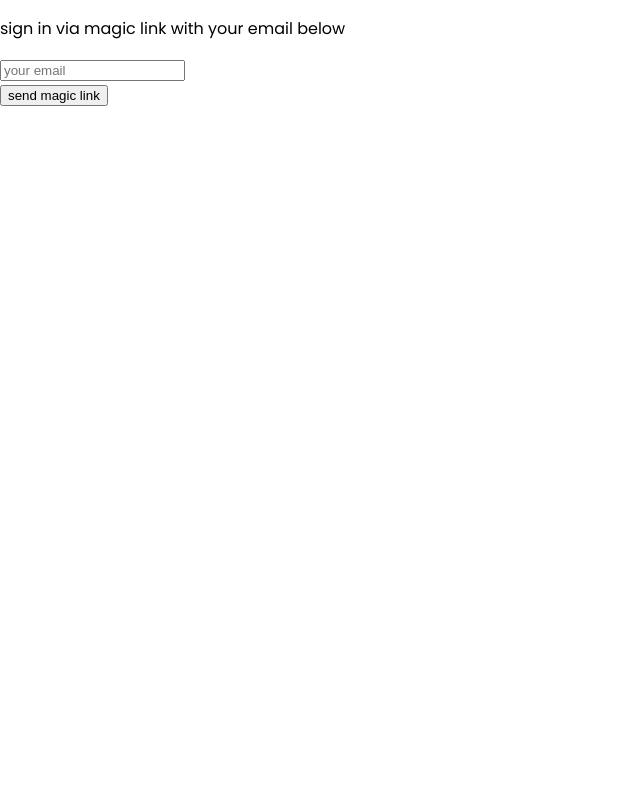
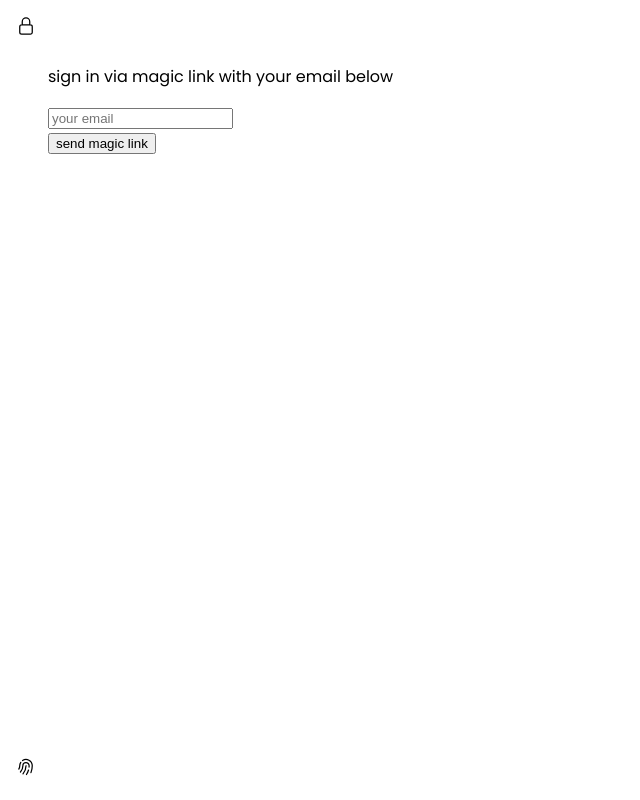
Before and after one commit to vlbn/fancy, a Vue app: page / in a window 1280 px wide. Shown: the whole page, without its empty margins (0-640 px from the left). Built offline with nearby package versions, Linux system fonts and the light colour scheme; no server answers.

Commit message:
antes de COMPOSABLES

```diff
--- a/src/App.vue
+++ b/src/App.vue
@@ -1,24 +1,78 @@
 <script setup>
-import { ref, onMounted } from "vue";
+import { ref, onMounted, provide } from "vue";
 import { supabase } from "@/helpers/supabase";
 
-import AuthView from "./views/AuthView.vue";
-import UserView from "./views/UserView.vue";
+import TheHeader from "./components/TheHeader.vue";
+import TheFooter from "./components/TheFooter.vue";
 
-const session = ref();
+let session = ref(null);
 
-onMounted(() => {
-  supabase.auth.getSession().then(({ data }) => {
-    session.value = data.session;
-  });
+let isLoading = ref(false);
 
-  supabase.auth.onAuthStateChange((_, _session) => {
-    session.value = _session;
-  });
+let email = ref(null);
+
+const handleLogin = async () => {
+  try {
+    isLoading.value = true;
+    const { error } = await supabase.auth.signInWithOtp({
+      email: email.value,
+    });
+    if (error) throw error;
+    alert("Check your email for the login link!");
+  } catch (error) {
+    if (error instanceof Error) {
+      alert(error.message);
+    }
+  } finally {
+    isLoading.value = false;
+  }
+};
+
+const logOut = async () => {
+  try {
+    isLoading.value = true;
+    let { error } = await supabase.auth.signOut();
+    if (error) throw error;
+  } catch (error) {
+    alert(error.message);
+  } finally {
+    isLoading.value = false;
+  }
+};
+
+supabase.auth.getSession().then(({ data }) => {
+  session.value = data.session;
 });
+supabase.auth.onAuthStateChange((_, _session) => {
+  session.value = _session;
+});
+
+// onMounted(() => {
+
+// });
+//
+
+provide("authSession", { session, logOut });
+//
 </script>
 
 <template>
-  <UserView v-if="session" :session="session" />
-  <AuthView v-else />
+  <form @submit.prevent="handleLogin" class="p-1" v-if="!session">
+    <div>
+      <p class="description">sign in via magic link with your email below</p>
+      <div>
+        <input type="email" placeholder="your email" v-model="email" />
+      </div>
+      <div>
+        <input
+          type="submit"
+          class="button block"
+          :value="isLoading ? 'loading' : 'send magic link'"
+          :disabled="isLoading"
+        />
+      </div>
+    </div>
+  </form>
+  <TheHeader />
+  <TheFooter />
 </template>
--- a/src/assets/sass/_index.scss
+++ b/src/assets/sass/_index.scss
@@ -66,3 +66,22 @@ img {
   border-radius: 10px;
   border: 3px solid #ffffff;
 }
+
+.is-fixed {
+  &-bottom {
+    position: fixed;
+    bottom: 0;
+    padding: 1rem;
+  }
+  &-top {
+    position: fixed;
+    top: 0;
+    padding: 1rem;
+  }
+}
+
+.p {
+  &-1 {
+    padding: 3rem;
+  }
+}
--- /dev/null
+++ b/src/components/TheFooter.vue
@@ -0,0 +1,23 @@
+<script setup>
+import { inject } from "vue";
+//
+
+import IconFingerPrint from "@/components/icons/IconFingerPrint.vue";
+//
+
+const { session } = inject("authSession");
+//
+</script>
+
+<template>
+  <div class="is-fixed-bottom">
+    <div v-if="session">
+      <h1>
+        <mark>{{ session.user.email }}</mark>
+      </h1>
+    </div>
+    <div v-else>
+      <IconFingerPrint />
+    </div>
+  </div>
+</template>
--- /dev/null
+++ b/src/components/TheHeader.vue
@@ -0,0 +1,32 @@
+<script setup>
+import { inject, ref, watch } from "vue";
+//
+
+import IconUnLocked from "@/components/icons/IconUnLocked.vue";
+import IconIsLocked from "@/components/icons/IconIsLocked.vue";
+//
+
+const { session, logOut } = inject("authSession");
+//
+
+let usuario = ref();
+
+watch(session, () => {
+  usuario.value = session.value.user;
+  console.log(usuario.value);
+});
+//
+</script>
+
+<template>
+  <div class="is-fixed-top">
+    <div v-if="session">
+      <IconUnLocked />
+      <button @click="logOut">logout</button>
+      <h1>{{ usuario }}</h1>
+    </div>
+    <div v-else>
+      <IconIsLocked />
+    </div>
+  </div>
+</template>
--- /dev/null
+++ b/src/components/icons/IconFingerPrint.vue
@@ -0,0 +1,17 @@
+<template>
+  <svg
+    width="20"
+    xmlns="http://www.w3.org/2000/svg"
+    fill="none"
+    viewBox="0 0 24 24"
+    stroke-width="1.5"
+    stroke="currentColor"
+    class="w-6 h-6"
+  >
+    <path
+      stroke-linecap="round"
+      stroke-linejoin="round"
+      d="M7.864 4.243A7.5 7.5 0 0119.5 10.5c0 2.92-.556 5.709-1.568 8.268M5.742 6.364A7.465 7.465 0 004.5 10.5a7.464 7.464 0 01-1.15 3.993m1.989 3.559A11.209 11.209 0 008.25 10.5a3.75 3.75 0 117.5 0c0 .527-.021 1.049-.064 1.565M12 10.5a14.94 14.94 0 01-3.6 9.75m6.633-4.596a18.666 18.666 0 01-2.485 5.33"
+    />
+  </svg>
+</template>
--- /dev/null
+++ b/src/components/icons/IconIsLocked.vue
@@ -0,0 +1,17 @@
+<template>
+  <svg
+    width="20"
+    xmlns="http://www.w3.org/2000/svg"
+    fill="none"
+    viewBox="0 0 24 24"
+    stroke-width="1.5"
+    stroke="currentColor"
+    class="w-6 h-6"
+  >
+    <path
+      stroke-linecap="round"
+      stroke-linejoin="round"
+      d="M16.5 10.5V6.75a4.5 4.5 0 10-9 0v3.75m-.75 11.25h10.5a2.25 2.25 0 002.25-2.25v-6.75a2.25 2.25 0 00-2.25-2.25H6.75a2.25 2.25 0 00-2.25 2.25v6.75a2.25 2.25 0 002.25 2.25z"
+    />
+  </svg>
+</template>
--- /dev/null
+++ b/src/components/icons/IconUnLocked.vue
@@ -0,0 +1,17 @@
+<template>
+  <svg
+    width="20"
+    xmlns="http://www.w3.org/2000/svg"
+    fill="none"
+    viewBox="0 0 24 24"
+    stroke-width="1.5"
+    stroke="currentColor"
+    class="w-6 h-6"
+  >
+    <path
+      stroke-linecap="round"
+      stroke-linejoin="round"
+      d="M13.5 10.5V6.75a4.5 4.5 0 119 0v3.75M3.75 21.75h10.5a2.25 2.25 0 002.25-2.25v-6.75a2.25 2.25 0 00-2.25-2.25H3.75a2.25 2.25 0 00-2.25 2.25v6.75a2.25 2.25 0 002.25 2.25z"
+    />
+  </svg>
+</template>
--- a/src/views/UserView.vue
+++ b/src/views/UserView.vue
@@ -2,7 +2,7 @@
 import { onMounted, ref, toRefs } from "vue";
 import { supabase } from "@/helpers/supabase";
 
-import Avatar from "@/components/user/Avatar.vue";
+import Avatar from "@/components/TheAvatar.vue";
 
 const props = defineProps(["session"]);
 const { session } = toRefs(props);
```
Also changed, not shown: src/components/TheAvatar.vue (renamed from src/components/user/Avatar.vue).
